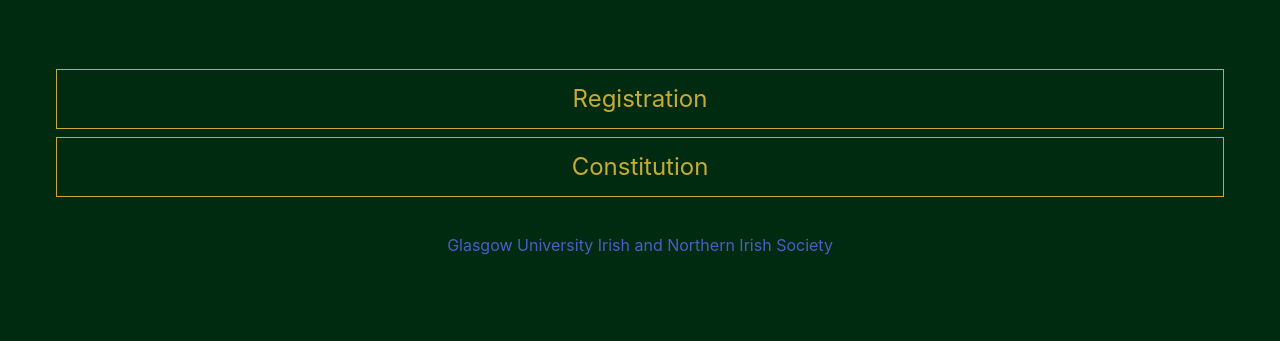
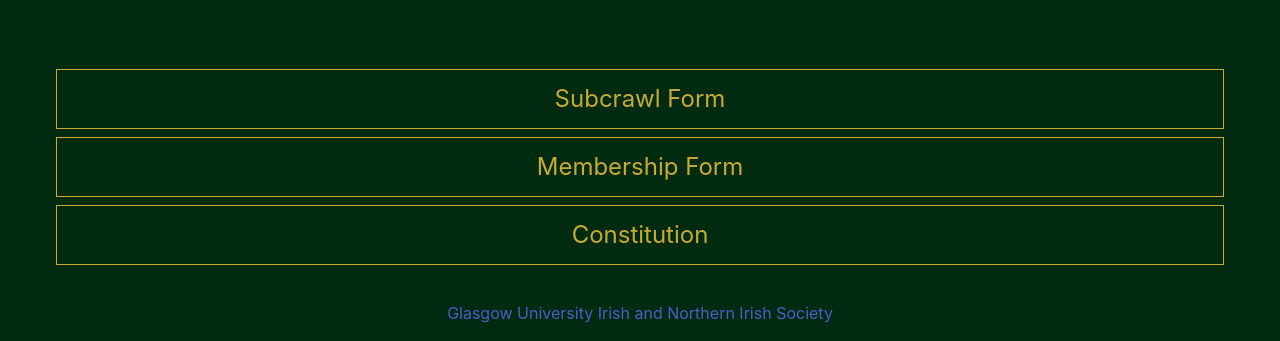
Before and after one commit to guinis/guinis.github.io, a plain HTML site: page index.html in a window 1280 px wide. Shown: the part 811-1152 px from the top of the page. Before the commit the page ends 1084 px from the top, so only its background shows below. Drawn offline with nearby package versions, Linux system fonts and the light colour scheme.

Commit message:
Add subcrawl form button

```diff
--- a/index.html
+++ b/index.html
@@ -92,8 +92,12 @@
     </section>
     <section class="section">
         <div class="container is-fluid">
+            <a class="button is-large is-fullwidth is-outlined is-link" href="https://forms.gle/Tan75h2AXTtfHuYk7"
+                target="_blank">Subcrawl Form</a>
+        </div>
+        <div class="container is-fluid">
             <a class="button is-large is-fullwidth is-outlined is-link" href="https://forms.gle/uKVg1d4UTozyuYbU9"
-                target="_blank">Registration</a>
+                target="_blank">Membership Form</a>
         </div>
         <div class="container is-fluid">
             <a class="button is-large is-fullwidth is-outlined is-link" href="Constitution.pdf"
```
